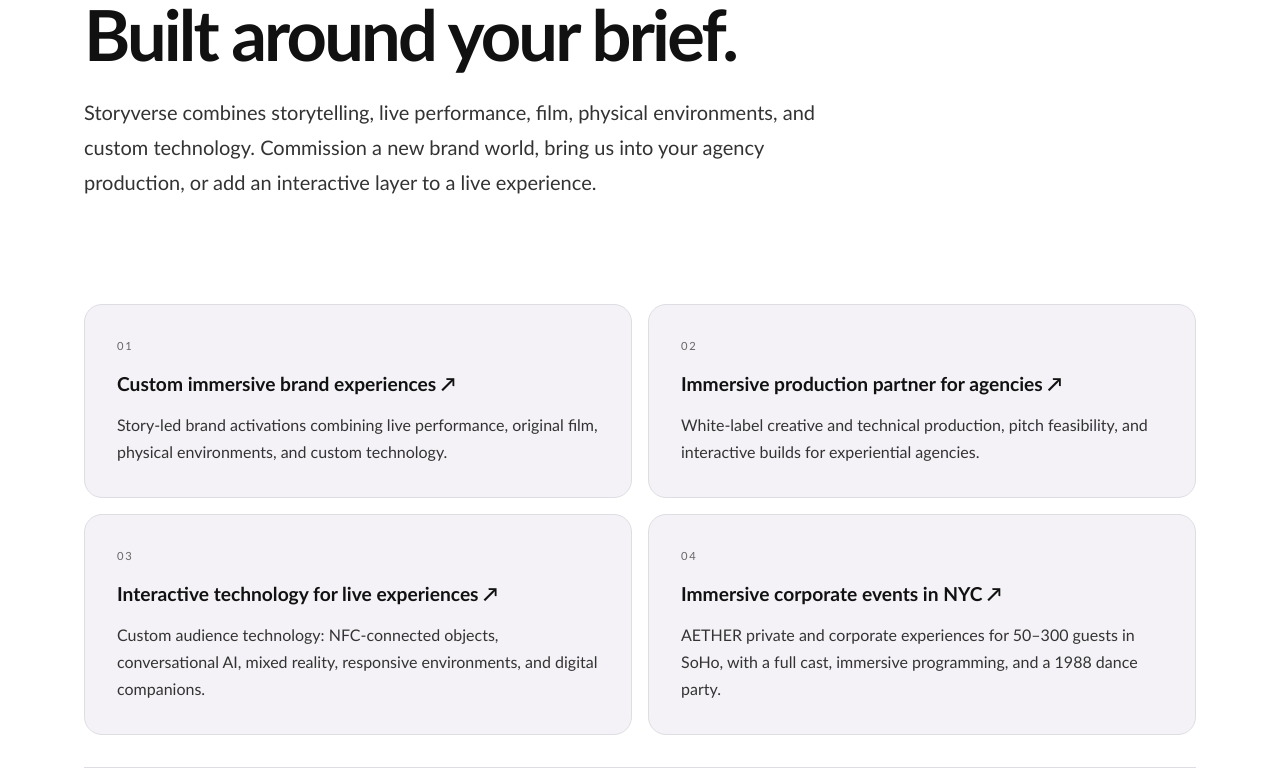
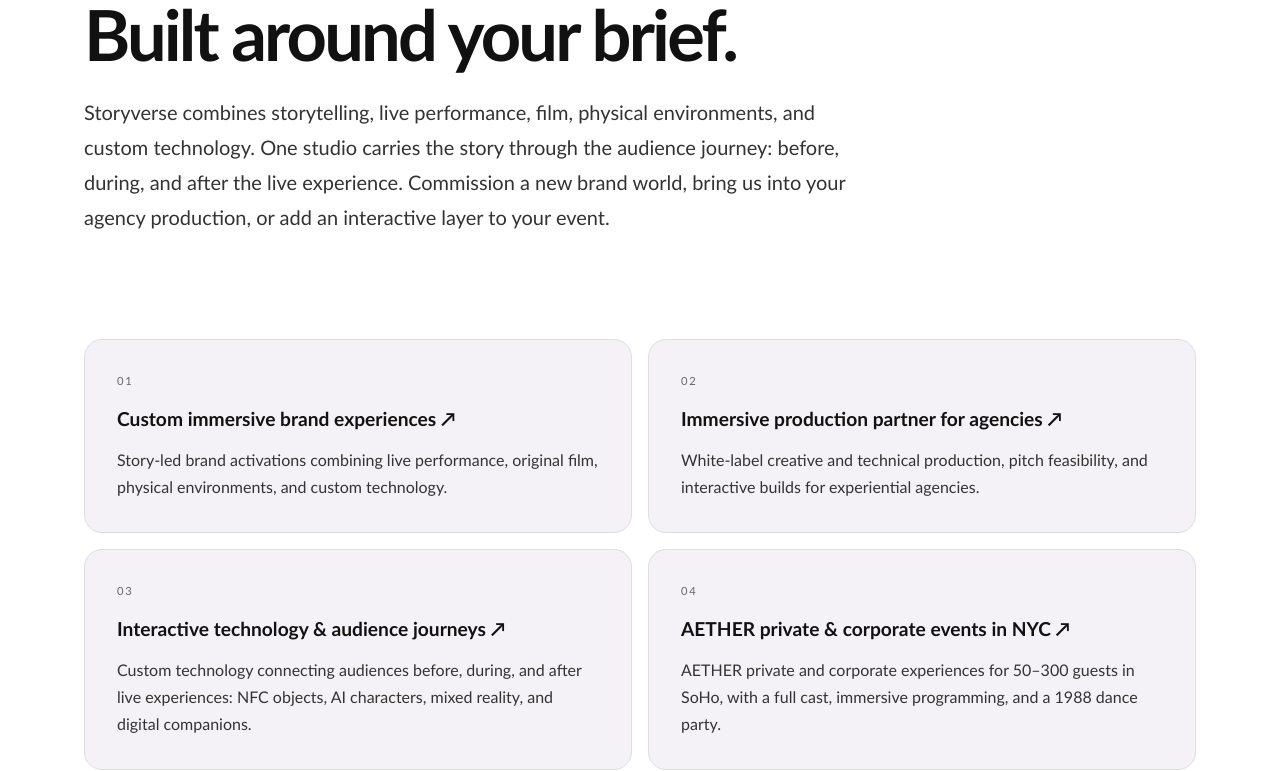
Before and after one commit to founderphil/storyverse_web, a Next.js app: page /services in a window 1280 px wide. Shown: the part 309-1080 px from the top of the page. Built offline with nearby package versions, Linux system fonts and the light colour scheme.

Commit message:
Refine service positioning around the full audience journey

```diff
--- a/app/services/page.tsx
+++ b/app/services/page.tsx
@@ -4,11 +4,11 @@ import ServiceCards from "@/components/ServiceCards";
 import { planningFaqs } from "@/data/services";
 import { pageMetadata } from "@/lib/seo";
 
-export const metadata = pageMetadata("Immersive experience services", "Explore Storyverse’s custom brand experiences, agency production partnerships, interactive technology, and immersive corporate events. Based in NYC; available worldwide.", "/services");
+export const metadata = pageMetadata("Immersive experience services", "Explore Storyverse’s custom brand experiences, agency production partnerships, audience technology, and AETHER private and corporate events. Based in NYC; available worldwide.", "/services");
 
 export default function ServicesPage() {
   return <><a className="skip-link" href="#main-content">Skip to content</a><StudioNav /><main id="main-content" className="services-main">
-    <header className="service-introduction"><p className="buyer-kicker">NYC studio · Brands & agencies · Available worldwide</p><h1>Immersive experiences.<br />Built around your brief.</h1><p>Storyverse combines storytelling, live performance, film, physical environments, and custom technology. Commission a new brand world, bring us into your agency production, or add an interactive layer to a live experience.</p></header>
+    <header className="service-introduction"><p className="buyer-kicker">NYC studio · Brands & agencies · Available worldwide</p><h1>Immersive experiences.<br />Built around your brief.</h1><p>Storyverse combines storytelling, live performance, film, physical environments, and custom technology. One studio carries the story through the audience journey: before, during, and after the live experience. Commission a new brand world, bring us into your agency production, or add an interactive layer to your event.</p></header>
     <ServiceCards />
     <section className="service-section" aria-labelledby="planning-heading"><p className="buyer-kicker">Planning your project</p><h2 id="planning-heading">Start with the audience.</h2><p>Two founders lead every engagement. Our trusted production bench expands to 40 across performance, production management, design, film, music, and technical delivery, with the team shaped to your scope.</p>{planningFaqs.map(faq => <details className="service-faq" key={faq.question}><summary>{faq.question}</summary><p>{faq.answer}</p></details>)}</section>
     <section className="service-cta"><h2>What story should your audience step into?</h2><p>Bring us an early brief. We’ll explore feasibility, scope, and budget with your team.</p><a className="studio-button studio-button-dark" href="/#contact">Start a project ↗</a></section>
--- a/data/services.ts
+++ b/data/services.ts
@@ -14,7 +14,7 @@ export const services: Service[] = [
     slug: "immersive-brand-experiences",
     title: "Custom immersive brand experiences",
     summary: "Story-led brand activations combining live performance, original film, physical environments, and custom technology.",
-    intro: "Storyverse is a New York–based immersive experience studio working with brands and agencies worldwide. We build a narrative around your campaign, theme, or existing IP, then connect the performers, environments, media, and technology that let an audience take part.",
+    intro: "Storyverse is a New York–based immersive experience studio working with brands and agencies worldwide. We build a narrative around your campaign, theme, or existing IP, then connect the performers, environments, media, and technology into one audience journey: building anticipation before arrival, making the live experience personal, and continuing the story afterward.",
     audience: "For brand teams and experiential agencies planning a launch, campaign activation, or a new world around existing intellectual property. Bring us an early concept or a defined brief; we can support an individual activation or a complete experience with your team.",
     deliverables: [
       { title: "A world built around your brief", copy: "Narrative worldbuilding, scripts, storyboards, and a visual language shaped around your audience and objective." },
@@ -34,7 +34,7 @@ export const services: Service[] = [
     slug: "agency-production-partner",
     title: "Immersive production partner for agencies",
     summary: "White-label creative and technical production, pitch feasibility, and interactive builds for experiential agencies.",
-    intro: "Storyverse supports agencies from early pitch feasibility through creative and technical delivery. We can work within your production as a white-label partner, build an individual activation, or connect the story, performance, media, and technology across a complete audience journey.",
+    intro: "Storyverse supports agencies from early pitch feasibility through creative and technical delivery. We can work within your production as a white-label partner, build an individual activation, or connect the story, performance, media, and technology across the audience journey before, during, and after the live event.",
     audience: "For creative directors, agency producers, and experiential teams that need a specialist production partner. Two founders lead each engagement, with a trusted production bench that can expand to 40 across performance, production management, design, film, music, and technical delivery.",
     deliverables: [
       { title: "Feasibility before the pitch", copy: "Early technical input, scope and cost guidance, and an assessment of how the proposed interaction could be delivered." },
@@ -52,10 +52,10 @@ export const services: Service[] = [
   },
   {
     slug: "interactive-experience-technology",
-    title: "Interactive technology for live experiences",
-    summary: "Custom audience technology: NFC-connected objects, conversational AI, mixed reality, responsive environments, and digital companions.",
-    intro: "Storyverse designs and builds the technology that lets stories respond to people. We connect participant identity, choices, and story history across physical objects, live spaces, and digital experiences, choosing the technologies that best serve each production.",
-    audience: "For brands, agencies, venues, and cultural organizations adding interaction to a live event or a place. The brief might be a single responsive prop, a digital companion, a conversational character, or a location-based story across a real environment.",
+    title: "Interactive technology & audience journeys",
+    summary: "Custom technology connecting audiences before, during, and after live experiences: NFC objects, AI characters, mixed reality, and digital companions.",
+    intro: "Storyverse designs and builds the technology that lets stories respond to people. We connect participant identity, choices, and story history across physical objects, live spaces, and digital experiences. Story portals introduce the world before arrival, connected objects and responsive environments make the live experience personal, and digital companions continue the story afterward.",
+    audience: "For brands, agencies, venues, and cultural organizations connecting audiences to a story before, during, and after a live event or a visit to a place. The brief might be a single responsive prop, a digital companion, a conversational character, or a location-based story across a real environment.",
     deliverables: [
       { title: "Connected objects and environments", copy: "Custom hardware and NFC-enabled objects, projection triggers, lighting and sound cues, mesh networks, and computer vision interactions shaped around live participation." },
       { title: "Characters and digital companions", copy: "Voice-driven AI characters, web apps, audience profiles, personalized follow-up, and story archives that connect the live event to an ongoing digital journey." },
@@ -73,7 +73,7 @@ export const services: Service[] = [
   },
   {
     slug: "immersive-corporate-events",
-    title: "Immersive corporate events in NYC",
+    title: "AETHER private & corporate events in NYC",
     summary: "AETHER private and corporate experiences for 50–300 guests in SoHo, with a full cast, immersive programming, and a 1988 dance party.",
     intro: "Bring your company gathering, client event, or brand activation into AETHER, an original Storyverse immersive world. The private-event format combines a venue takeover with a full cast, two hours of immersive programming, and a 1988 dance party in SoHo, New York City.",
     audience: "For company event planners, client experience teams, and brand producers looking for a story-led private event for 50 to 300 guests. We discuss the date, guest count, production scope, and availability with your team before proposing the event.",
```
